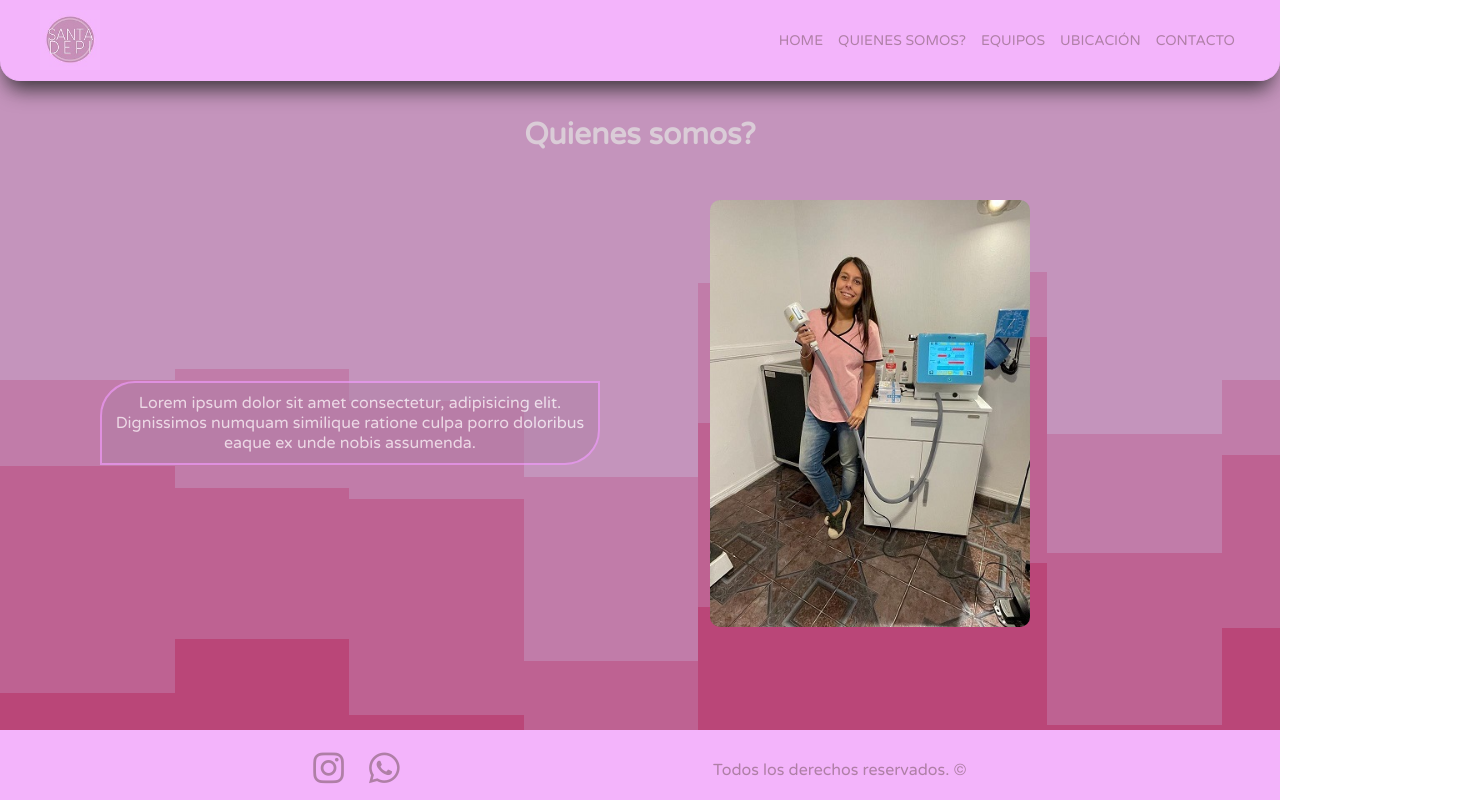
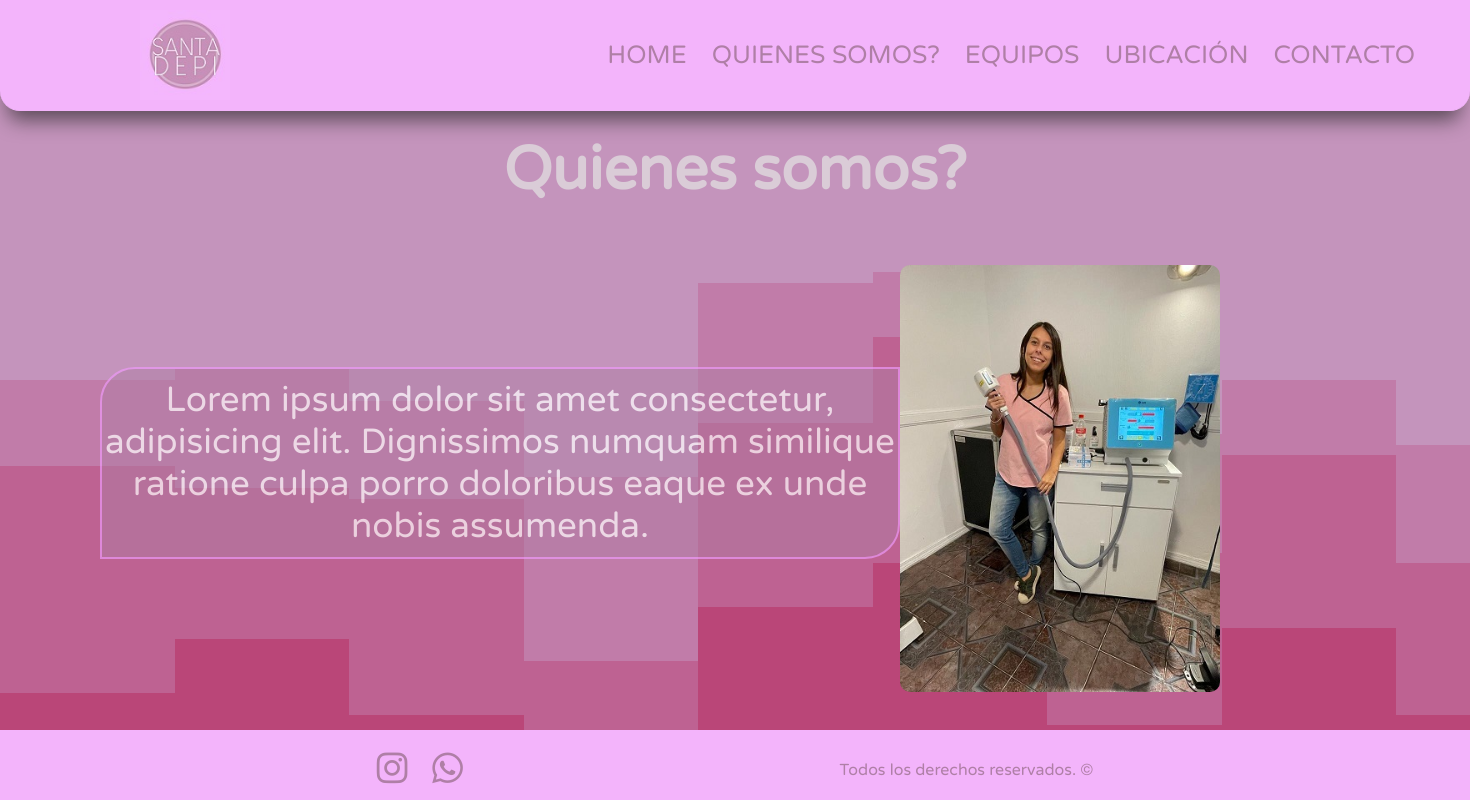
Before and after one commit to w4rfi/santadepi2022, a plain HTML site: page pages/aboutus.html in a window 1280 px wide. Shown: the whole page, 1470 px wide, since content can reach past the window. Drawn offline with Linux system fonts and the light colour scheme.

Commit message:
corrección a lo anterior, tenia zoom el navegador

```diff
--- a/css/styles.css
+++ b/css/styles.css
@@ -237,6 +237,13 @@ footer>div>a {
     .nav__toggle {
         display: none;
     }
+    .header__nav__logo {
+        height: 90px;
+    }
+    .header__nav__logo img {
+        height: 100%;
+        margin-left: 100px;
+    }
     .header__nav__menu {
         flex-direction: row;
         padding: 0px 30px 0px 30px;
@@ -244,7 +251,10 @@ footer>div>a {
     }
     .header__nav__menu li {
         display: block;
-        padding-right: 5px;
+        padding-right: 15px;
+    }
+    .header__nav__menu li a {
+        font-size: 2.5rem;
     }
     .header__nav__menu li a:hover {
         text-decoration: underline;
@@ -253,8 +263,17 @@ footer>div>a {
 
 /* MAIN STYLES */
 
+.main__title {
+    font-size: 6rem;
+    line-height: 50px;
+    padding-top: 25px;
+    padding-bottom: 50px;
+}
 .wrapper__main p {
-    padding-top: 10px;
+    padding-top: 40px;
+    width: 70%;
+    height: 150px;
+    font-size: 3.5rem;
 }
 .main__index__section {
     flex-direction: row;
@@ -264,6 +283,8 @@ footer>div>a {
 .section__video {
     background-color: #af7fa683;
     transition: all 0.5s ease-in-out;
+    width: 500px;
+    height: 350px;
 }
 .section__video:hover {
     transform: scale(1.2);
@@ -273,22 +294,27 @@ footer>div>a {
     display: flex;
     flex-direction: row;
     align-items: center;
-    padding-top: 30px;
+    padding-top: 20px;
 }
-.main__about__section p {
-    width: 500px;
+.wrapper__main .main__about__section>p {
+    width: 800px;
+    height: auto;
     padding-top: 10px;
     margin-left: 100px;
-    float: left;
 }
 .wrapper__main .main__about__section>img {
     width: 320px;
     height: auto;
-    margin-right: 250px;
-    margin-bottom: 20px;
+    margin: 50px 250px 20px 0px;
 }
 hr {
     display: none;
+}
+.wrapper__main-section {
+    display: flex;
+    flex-direction: row;
+    justify-content: space-evenly;
+    align-items: center;
 }
 .main__teams__section {
     display: flex;
@@ -296,30 +322,38 @@ hr {
     justify-content: space-evenly;
     align-items: center;
 }
+.main__teams__section>article>p {
+    width: 600px;
+    font-size: 2rem;
+    padding-top: 15px;
+}
 .wrapper__main .main__teams__section>img {
     width: 280px;
     height: auto;
     margin-bottom: 10px;
 }
 .wrapper__main-location {
-    justify-content: space-evenly;
-    padding-top: 25px;
+    justify-content: space-around;
 }
 .wrapper__main-location>section>iframe {
-    width: 1100px;
-    height: 300px;
+    width: 1440px;
+    height: 500px;
     padding-bottom: 20px;
+}
+.main__contact__section {
+    padding-top: 30px;
 }
 .main__contact_fieldset {
     width: 100%;
     height: 400px;
+    font-size: 2rem;
     display: flex;
     flex-direction: column;
     justify-content: space-evenly;
     align-items: flex-start;
     margin-bottom: 25px;
+    padding-top: 10px;
 }
-
 
 /* FOOTER */
 
```
Also changed, not shown: pages/teams.html (+2 -0 lines), assets/header4(5).jpg (deleted), assets/logo2.jpeg (deleted), assets/logo3.jpg (deleted), assets/maquinas2.jpeg (deleted), assets/maquinas3.jpeg (deleted).
